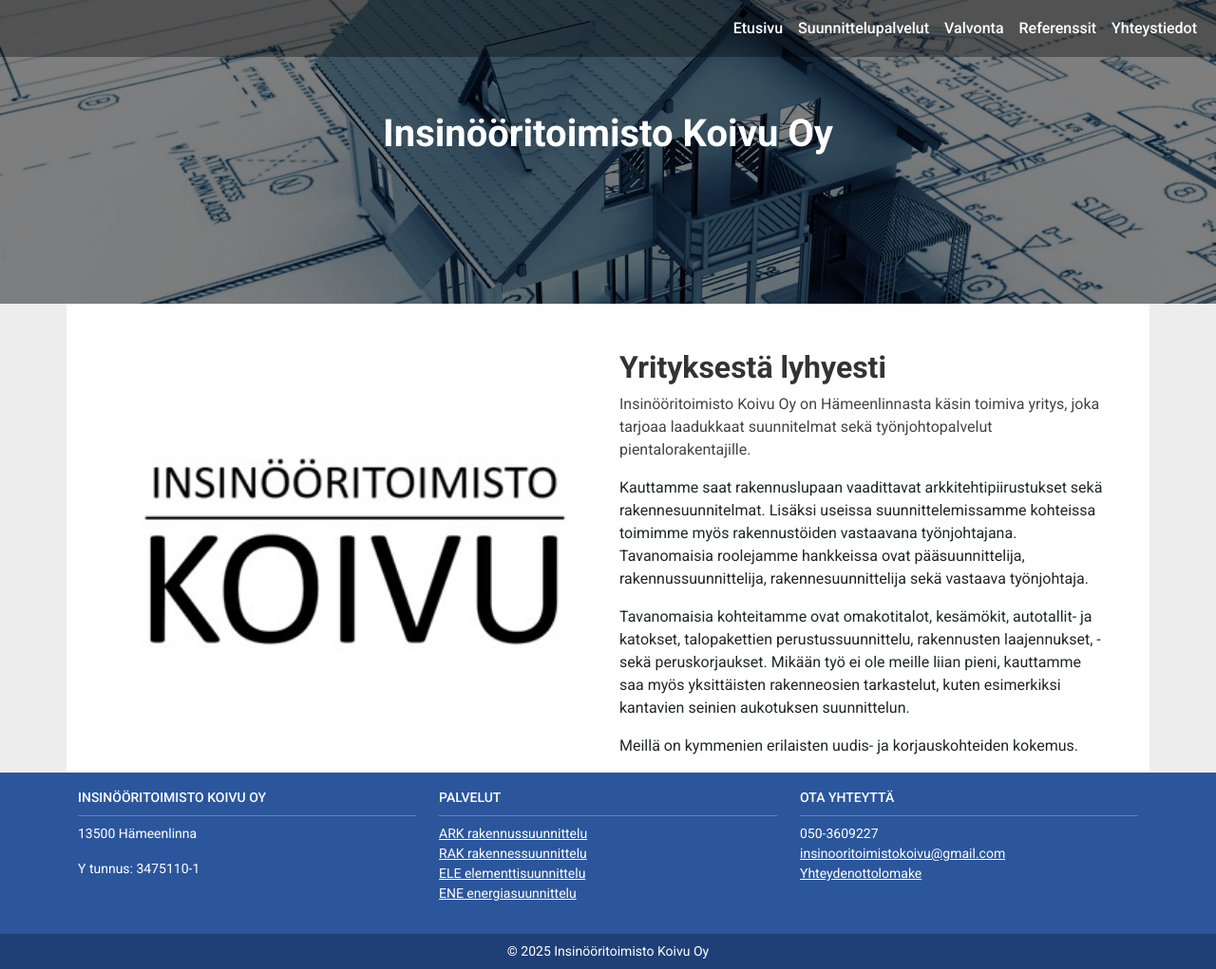
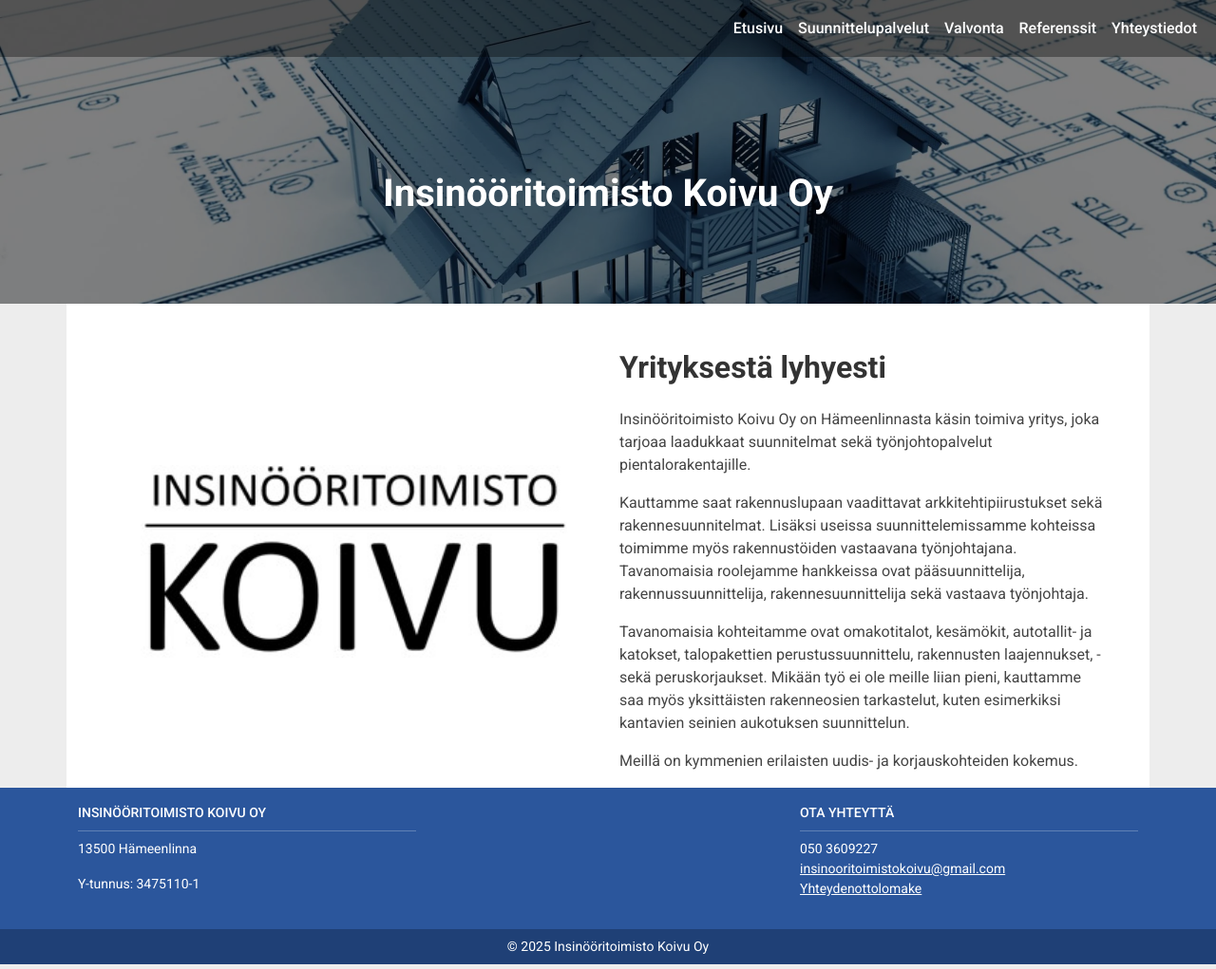
Before and after one commit to Vilhos94/Inskoivu, a plain HTML site: page Index.html in a window 1280 px wide. Shown: the whole page at 95% size. Drawn offline with nearby package versions, Linux system fonts and the light colour scheme; files whose address does not match are found by name.

Commit message:
Päivitykset

```diff
--- a/Index.html
+++ b/Index.html
@@ -24,8 +24,9 @@
 </head>
 
 <body>
-  <!-- Alkuperäinen header osio -->
+  <!-- Korjattu header osio -->
   <header class="hero-header">
+    <!-- NAVBAR -->
     <nav class="navbar navbar-expand-lg navbar-dark fixed-top">
       <div class="container-fluid">
         <button class="navbar-toggler ms-auto" type="button" data-bs-toggle="collapse" data-bs-target=".navbarToggle">
@@ -42,16 +43,18 @@
         </div>
       </div>
     </nav>
-    <div class="overlay">
-      <div class="container text-center navbarToggle show">
+
+    <!-- Otsikko suoraan hero-headerin sisällä -->
+    <div class="container text-center mt-5 pt-5">
+
       <h1 class="fw-bold text-white">Insinööritoimisto Koivu Oy</h1>
-      </div>
     </div>
   </header>
 
   <main class="container-lg pt-5 px-md-5">
     <section class="row align-items-center">
       <!-- Kuvan paikka vasemmalla -->
+
       <figure class="col-md-6 text-center">
         <img src="Inskoivu.jpg" alt="Inskoivu" class="img-fluid rounded" width="450" />
       </figure>
@@ -60,13 +63,14 @@
         <header>
           <h2 class="main-heading" id="yritys">Yrityksestä lyhyesti</h2>
         </header>
-        <p class="body-text">
-            Insinööritoimisto Koivu Oy on Hämeenlinnasta käsin toimiva yritys, joka tarjoaa laadukkaat suunnitelmat sekä työnjohtopalvelut pientalorakentajille.</p>
-           <p>Kauttamme saat rakennuslupaan vaadittavat arkkitehtipiirustukset sekä rakennesuunnitelmat. Lisäksi useissa suunnittelemissamme kohteissa toimimme myös rakennustöiden vastaavana työnjohtajana. Tavanomaisia roolejamme hankkeissa ovat pääsuunnittelija, rakennussuunnittelija, rakennesuunnittelija sekä vastaava työnjohtaja.</p>
-            <p>Tavanomaisia kohteitamme ovat omakotitalot, kesämökit, autotallit- ja katokset, talopakettien perustussuunnittelu, rakennusten laajennukset, - sekä peruskorjaukset. Mikään työ ei ole meille liian pieni, kauttamme saa myös yksittäisten rakenneosien tarkastelut, kuten esimerkiksi kantavien seinien aukotuksen suunnittelun. </p>
-            <p>Meillä on kymmenien erilaisten uudis- ja korjauskohteiden kokemus. </p>
+        <p class="body-text mt-4">Insinööritoimisto Koivu Oy on Hämeenlinnasta käsin toimiva yritys, joka tarjoaa laadukkaat suunnitelmat sekä työnjohtopalvelut pientalorakentajille.</p>
 
-        </p>
+        <p class="body-text">Kauttamme saat rakennuslupaan vaadittavat arkkitehtipiirustukset sekä rakennesuunnitelmat. Lisäksi useissa suunnittelemissamme kohteissa toimimme myös rakennustöiden vastaavana työnjohtajana. Tavanomaisia roolejamme hankkeissa ovat pääsuunnittelija, rakennussuunnittelija, rakennesuunnittelija sekä vastaava työnjohtaja.</p>
+
+        <p class="body-text">Tavanomaisia kohteitamme ovat omakotitalot, kesämökit, autotallit- ja katokset, talopakettien perustussuunnittelu, rakennusten laajennukset, - sekä peruskorjaukset. Mikään työ ei ole meille liian pieni, kauttamme saa myös yksittäisten rakenneosien tarkastelut, kuten esimerkiksi kantavien seinien aukotuksen suunnittelun.</p>
+
+        <p class="body-text">Meillä on kymmenien erilaisten uudis- ja korjauskohteiden kokemus.</p>
+
       </article>
     </section>
   </main>
@@ -80,21 +84,16 @@
 							Insinööritoimisto Koivu Oy
 						</span>
 						<hr>
-                    <p>13500 Hämeenlinna</p>
-                        <p> Y tunnus: 3475110-1 </p>
-
+						<p>13500 Hämeenlinna<br>
+							<p>Y-tunnus: 3475110-1</p>
+						</p>
 					</div>
 				</div>
 				<div class="col-sm-4">
 					<div class="footer-column-wrapper">
 						<span class="text-uppercase roboto-500">
-                        <a href="suunnittelupalvelut.html" class="no-underline">Palvelut</a>
-                    </span>
-                    <hr>
-                    <p><a href="suunnittelupalvelut.html">ARK rakennussuunnittelu<br>
-                            RAK rakennessuunnittelu<br>
-                            ELE elementtisuunnittelu<br>
-                            ENE energiasuunnittelu</a></p>
+
+
 					</div>
 				</div>
 				<div class="col-sm-4">
@@ -104,7 +103,7 @@
 						</span>
 						<hr>
 						<p>
-                        050-3609227<br>
+							050 3609227<br>
 							<a href="mailto:insinooritoimistokoivu@gmail.com">insinooritoimistokoivu@gmail.com</a><br>
 							<a href="yhteystiedot.html">Yhteydenottolomake<br></a>
 						</p>
```
Also changed, not shown: images/Inskoivu.jpg (added), images/header.png (added), images/paasuunnittelija.jpg (added), images/rakennessuunnittelu.jpg (added), images/rakennussuunnittelija.jpg (added), images/vastaavatyonjohtaja.jpg (added). Lines whose indentation alone changed are shown as unchanged.
